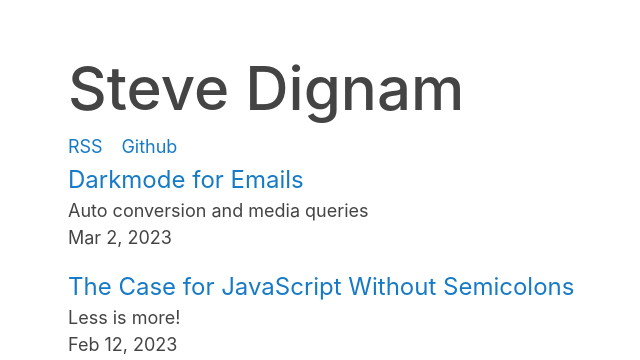
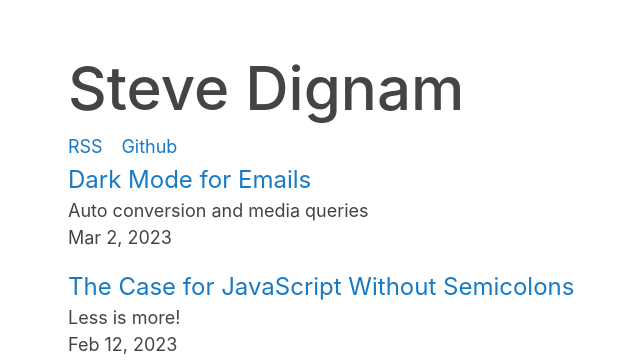
Before and after one commit to sbdchd/blog, a Jekyll site: the page built from index.md, in a window 1280 px wide and 900 px high. Shown: the top 360 px of the window, without its empty margins (229-869 px from the left). Built offline with Jekyll 4.4.1, drawn with Linux system fonts in a browser that asks for light colours.

Commit message:
post: rename title

```diff
--- a/_posts/2023-03-02-darkmode-for-emails.md
+++ b/_posts/2023-03-02-darkmode-for-emails.md
@@ -1,6 +1,6 @@
 ---
 layout: post
-title: "Darkmode for Emails"
+title: "Dark Mode for Emails"
 description: "Auto conversion and media queries"
 ---
 
```
